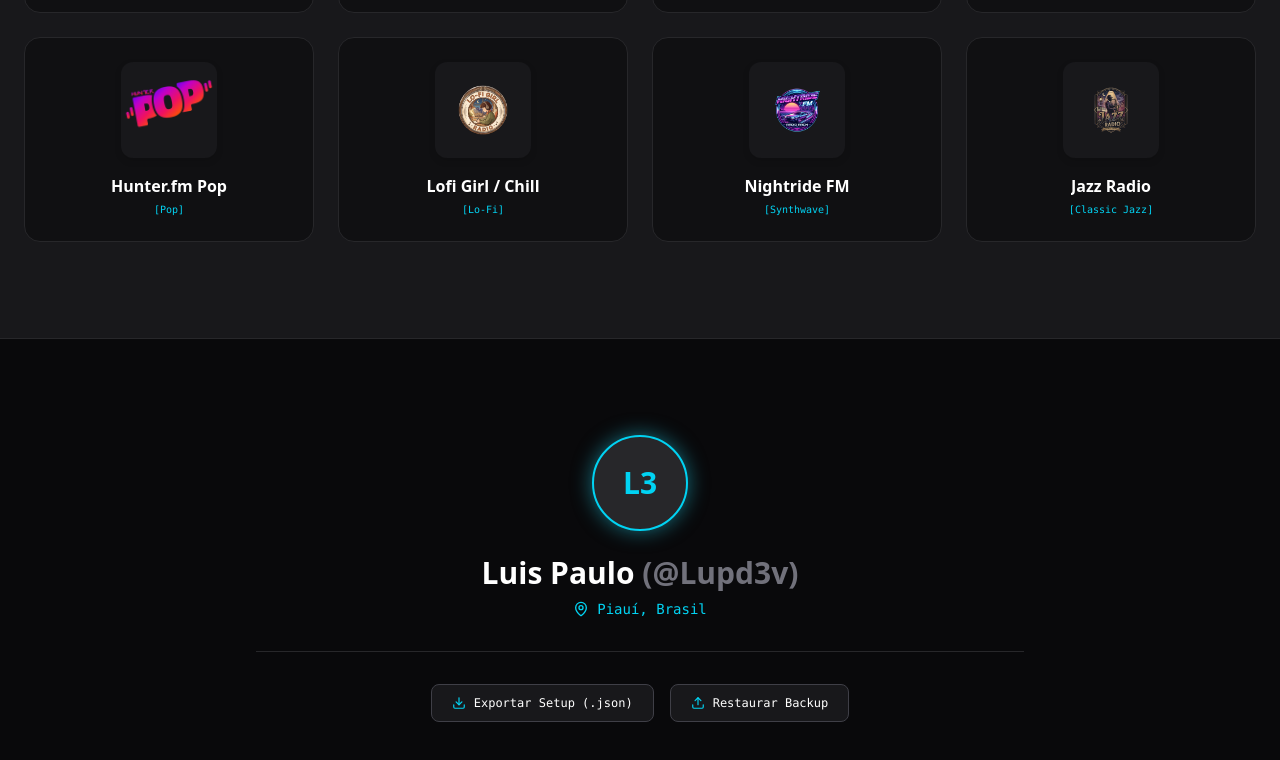
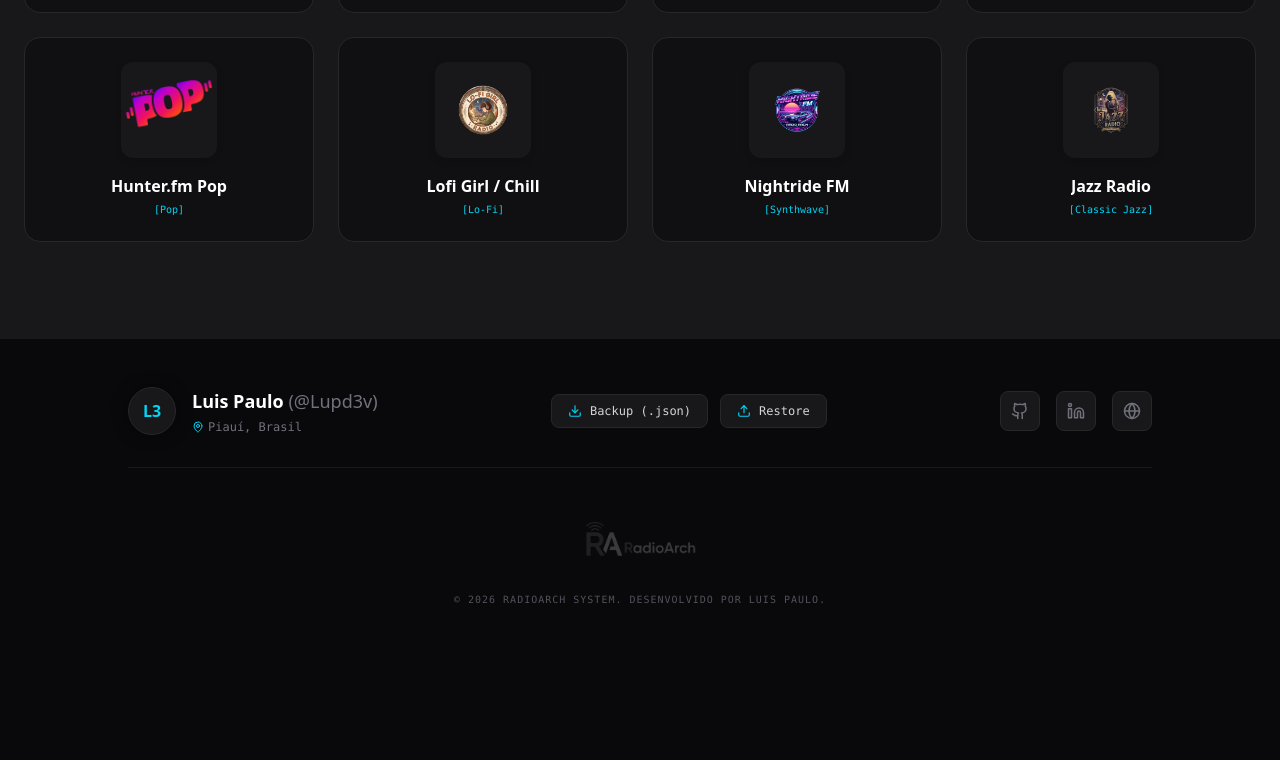
Before and after one commit to LuisPauloCN507/RadioArch, a Next.js app: page / in a window 1280 px wide. Shown: the part 1997-2757 px from the top of the page. After the commit the page ends 2652 px from the top, so only its background shows below. Built offline with nearby package versions, Linux system fonts and the light colour scheme.

Commit message:
feat(ui): add professional footer, social links and SEO metadata

```diff
--- a/src/app/layout.js
+++ b/src/app/layout.js
@@ -1,33 +1,32 @@
-import { Geist, Geist_Mono } from "next/font/google";
-import "./globals.css";
+import './globals.css';
 
-const metadata = {
-  title: "RadioArch | Sua Conexão Digital",
-  description: "Biblioteca de Web Radios focados em música de alta qualidade.",
+export const metadata = {
+  title: 'RadioArch | A Frequência Perfeita',
+  description: 'Sintoniza as melhores frequências globais com uma interface retro-futurista de alta performance.',
+  openGraph: {
+    title: 'RadioArch | A Frequência Perfeita',
+    description: 'Sintoniza as melhores frequências globais com uma interface retro-futurista.',
+    url: 'https://radioarch.vercel.app',
+    siteName: 'RadioArch',
+    images: [
+      {
+        url: '/logo.png',
+        width: 800,
+        height: 600,
+      },
+    ],
+    locale: 'pt_BR',
+    type: 'website',
+  },
+  icons: {
+    icon: '/logo.png',
+  },
 };
-
-const geistSans = Geist({
-  variable: "--font-geist-sans",
-  subsets: ["latin"],
-});
-
-const geistMono = Geist_Mono({
-  variable: "--font-geist-mono",
-  subsets: ["latin"],
-});
-
-export { metadata };
 
 export default function RootLayout({ children }) {
   return (
-    <html
-      lang="pt-br"
-      className={`${geistSans.variable} ${geistMono.variable} h-full antialiased`}
-    >
-      <body
-        className="min-h-full flex flex-col"
-        suppressHydrationWarning
-      >
+    <html lang="pt-BR" className="scroll-smooth">
+      <body className="antialiased bg-zinc-950 text-white">
         {children}
       </body>
     </html>
--- a/src/app/page.js
+++ b/src/app/page.js
@@ -2,7 +2,7 @@
 
 import Player from '@/components/Player';
 import { radioList } from '@/data/radios';
-import { ChevronDown, ChevronUp, Command, Copy, Disc, Download, Heart, Info, Lightbulb, MapPin, Palette, Play, PlusCircle, Radio, RadioReceiver, Search, Square, Terminal, Timer, Trash2, Upload, Volume2, VolumeX, X } from 'lucide-react';
+import { ChevronDown, ChevronUp, Code2, Command, Copy, Disc, Globe, Heart, Info, Lightbulb, MapPin, Palette, Play, PlusCircle, Radio, RadioReceiver, Search, Square, Terminal, Timer, Trash2, Upload, Download, Volume2, VolumeX, X } from 'lucide-react';
 import Image from 'next/image';
 import { useCallback, useEffect, useRef, useState } from 'react';
 
@@ -502,16 +502,9 @@
       <nav className="fixed top-0 w-full z-50 bg-zinc-950/80 backdrop-blur-md border-b border-zinc-900/50">
         <div className="max-w-7xl mx-auto px-6 h-16 flex items-center justify-between">
 
-          {/* AQUI ENTRA A TUA NOVA LOGO DE IMAGEM */}
+          {/* Logo */}
           <div className="flex items-center gap-2 cursor-pointer hover:opacity-80 transition-opacity" onClick={() => { document.getElementById('app').scrollIntoView({ behavior: 'smooth' }); }}>
-            <Image
-              src="/logo.png"
-              alt="RadioArch"
-              width={140}
-              height={45}
-              className="object-contain drop-shadow-md"
-              unoptimized
-            />
+            <Image src="/logo.png" alt="RadioArch" width={140} height={45} className="object-contain drop-shadow-md" unoptimized />
           </div>
 
           <div className="hidden md:flex gap-8 text-sm font-medium text-zinc-400">
@@ -681,21 +674,53 @@
         </div>
       </section>
 
-      <section id="developer" className="py-24 bg-zinc-950 border-t border-zinc-800 px-6">
+      {/* NOVO RODAPÉ PROFISSIONAL COM SVGs PERSONALIZADOS */}
+      <footer id="developer" className="py-12 bg-zinc-950 border-t border-zinc-900 px-6 relative overflow-hidden z-10">
+        <div className="absolute inset-0 bg-[linear-gradient(transparent_50%,rgba(0,0,0,0.15)_50%)] bg-size-[100%_4px] opacity-20 pointer-events-none"></div>
         <FadeInSection>
-          <div className="max-w-3xl mx-auto text-center">
-            <div className={`w-24 h-24 mx-auto bg-zinc-800 rounded-full border-2 ${activeTheme.border} mb-6 flex items-center justify-center text-3xl font-bold ${activeTheme.text} transition-colors duration-500`} style={{ boxShadow: `0 0 20px ${activeTheme.shadow}` }}>L3</div>
-            <h2 className="text-3xl font-black mb-2">Luis Paulo <span className="text-zinc-500">(@Lupd3v)</span></h2>
-            <div className={`flex items-center justify-center gap-2 ${activeTheme.text} font-mono text-sm mb-6`}><MapPin size={16} /> Piauí, Brasil</div>
+          <div className="max-w-5xl mx-auto flex flex-col md:flex-row items-center justify-between gap-8 relative z-10">
 
-            <div className="flex flex-wrap justify-center gap-4 mt-8 pt-8 border-t border-zinc-800">
-               <button onClick={handleExportBackup} className="inline-flex items-center gap-2 bg-zinc-900 hover:bg-zinc-800 text-white px-5 py-2.5 rounded-lg font-mono text-xs border border-zinc-700 transition-colors"><Download size={14} className={activeTheme.text} /> Exportar Setup (.json)</button>
+            <div className="flex items-center gap-4">
+              <div className={`w-12 h-12 bg-zinc-900 rounded-full border border-zinc-800 flex items-center justify-center font-bold ${activeTheme.text} shadow-[0_0_15px_rgba(0,0,0,0.5)]`}>
+                L3
+              </div>
+              <div>
+                <h2 className="text-lg font-black text-white">Luis Paulo <span className="text-zinc-500 font-normal">(@Lupd3v)</span></h2>
+                <div className="flex items-center gap-1 text-xs text-zinc-500 font-mono mt-1">
+                  <MapPin size={12} className={activeTheme.text} /> Piauí, Brasil
+                </div>
+              </div>
+            </div>
+
+            <div className="flex flex-wrap justify-center gap-3">
+               <button onClick={handleExportBackup} className="inline-flex items-center gap-2 bg-zinc-900 hover:bg-zinc-800 text-zinc-300 hover:text-white px-4 py-2 rounded-lg font-mono text-xs border border-zinc-800 transition-colors"><Download size={14} className={activeTheme.text} /> Backup (.json)</button>
                <input type="file" ref={fileInputRef} onChange={handleImportBackup} accept=".json" className="hidden" />
-               <button onClick={() => fileInputRef.current?.click()} className="inline-flex items-center gap-2 bg-zinc-900 hover:bg-zinc-800 text-white px-5 py-2.5 rounded-lg font-mono text-xs border border-zinc-700 transition-colors"><Upload size={14} className={activeTheme.text} /> Restaurar Backup</button>
+               <button onClick={() => fileInputRef.current?.click()} className="inline-flex items-center gap-2 bg-zinc-900 hover:bg-zinc-800 text-zinc-300 hover:text-white px-4 py-2 rounded-lg font-mono text-xs border border-zinc-800 transition-colors"><Upload size={14} className={activeTheme.text} /> Restore</button>
             </div>
+
+            <div className="flex gap-4">
+              {/* GitHub SVG */}
+              <a href="https://github.com/Lupd3v" target="_blank" rel="noopener noreferrer" className="text-zinc-500 hover:text-white transition-colors p-2.5 bg-zinc-900 rounded-lg border border-zinc-800 hover:border-zinc-600">
+                <svg xmlns="http://www.w3.org/2000/svg" width="18" height="18" viewBox="0 0 24 24" fill="none" stroke="currentColor" strokeWidth="2" strokeLinecap="round" strokeLinejoin="round"><path d="M15 22v-4a4.8 4.8 0 0 0-1-3.5c3 0 6-2 6-5.5.08-1.25-.27-2.48-1-3.5.28-1.15.28-2.35 0-3.5 0 0-1 0-3 1.5-2.64-.5-5.36-.5-8 0C6 2 5 2 5 2c-.3 1.15-.3 2.35 0 3.5A5.403 5.403 0 0 0 4 9c0 3.5 3 5.5 6 5.5-.39.49-.68 1.05-.85 1.65-.17.6-.22 1.23-.15 1.85v4"/><path d="M9 18c-4.51 2-5-2-7-2"/></svg>
+              </a>
+              {/* LinkedIn SVG */}
+              <a href="https://linkedin.com/in/SEU-LINKEDIN" target="_blank" rel="noopener noreferrer" className="text-zinc-500 hover:text-white transition-colors p-2.5 bg-zinc-900 rounded-lg border border-zinc-800 hover:border-zinc-600">
+                <svg xmlns="http://www.w3.org/2000/svg" width="18" height="18" viewBox="0 0 24 24" fill="none" stroke="currentColor" strokeWidth="2" strokeLinecap="round" strokeLinejoin="round"><path d="M16 8a6 6 0 0 1 6 6v7h-4v-7a2 2 0 0 0-2-2 2 2 0 0 0-2 2v7h-4v-7a6 6 0 0 1 6-6z"/><rect width="4" height="12" x="2" y="9"/><circle cx="4" cy="4" r="2"/></svg>
+              </a>
+              {/* Globe Icon para o Portfolio (Este usa o Lucide normalmente) */}
+              <a href="https://SEU-PORTFOLIO.com" target="_blank" rel="noopener noreferrer" className="text-zinc-500 hover:text-white transition-colors p-2.5 bg-zinc-900 rounded-lg border border-zinc-800 hover:border-zinc-600">
+                <Globe size={18} />
+              </a>
+            </div>
+
+          </div>
+
+          <div className="max-w-5xl mx-auto mt-8 pt-8 border-t border-zinc-900 text-center flex flex-col items-center gap-3">
+             <Image src="/logo.png" alt="RadioArch Logo" width={120} height={40} className="opacity-20 grayscale" unoptimized />
+             <p className="text-[10px] text-zinc-600 font-mono uppercase tracking-widest">© {new Date().getFullYear()} RadioArch System. Desenvolvido por Luis Paulo.</p>
           </div>
         </FadeInSection>
-      </section>
+      </footer>
 
       {showCommandCenter && (
         <div className="fixed inset-0 bg-black/90 backdrop-blur-sm z-100 flex items-center justify-center p-4">
```
